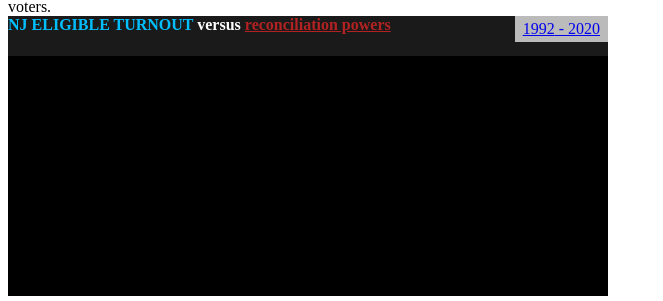
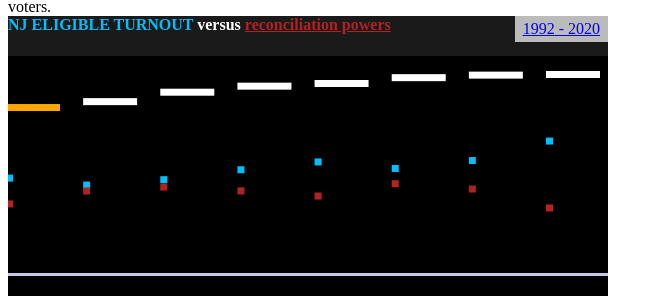
Before and after one commit to NickCarducci/TruncatedWholesaleTax, a React (Create React App) app: page / in a window 1280 px wide. Shown: the part 602-903 px from the top of the page, without its empty margins (0-663 px from the left). Built offline with nearby package versions, Linux system fonts and the light colour scheme; a web font is replaced by a local one.

Commit message:
Update index.js

```diff
--- a/src/index.js
+++ b/src/index.js
@@ -1,61 +1,241 @@
-import React from "react";
-import ReactDOM from "react-dom";
-import { Route, Switch, BrowserRouter } from "react-router-dom";
-import { CSSTransition, TransitionGroup } from "react-transition-group";
-import App from "./App";
-
-class PathRouter extends React.Component {
-  state = {};
-  componentDidUpdate = () => {
-    const { pathname } = this.state;
-    if (this.state.lastPathname !== pathname && pathname) {
-      this.setState({ lastPathname: pathname }, () => {
-        this.toPathname(pathname);
-      });
+import React /*, { useEffect, useRef }*/ from "react";
+import { UAParser } from "ua-parser-js";
+import {
+  Route,
+  BrowserRouter,
+  Routes,
+  useLocation,
+  useNavigate,
+  useParams
+} from "react-router-dom";
+import { createRoot } from "react-dom/client";
+import InitApp from "./App";
+class Authentication extends React.Component {
+  constructor(props) {
+    super(props); //"everyone in order to be for the people that use it. who decides?"
+    var parser = new UAParser();
+    const name = parser.getBrowser().name;
+    const device = parser.getDevice().type;
+    const width =
+      /* name.includes("Safari")
+      ? window.screen.availWidth
+      : */ window.innerWidth;
+    /*const height = name.includes("Safari")
+      ? window.screen.availHeight
+      : window.innerHeight;*/
+    this.state = {
+      device,
+      lastWidth: width,
+      width,
+      availableHeight: name
+        ? window.screen.availHeight - 20
+        : window.innerHeight,
+      sudo: true,
+      browser: name,
+      ios: name.includes("Safari"),
+      auth: undefined,
+      user: undefined,
+      meAuth: {},
+      //storedAuth: undefined,
+      storableAuth: []
+    };
+    this.anarchy = React.createRef();
+    this.taxes = React.createRef();
+  }
+  handleScroll = (e) => {
+    if (!this.state.offScroll) {
+      const scrollTop = window.scrollY;
+      this.setState(
+        {
+          scrolling: true,
+          scrollTop
+        },
+        () => {
+          clearTimeout(this.scrollTimeout);
+          this.scrollTimeout = setTimeout(() => {
+            this.setState({
+              scrolling: false
+            });
+          }, 2000);
+        } //will LP go anti-bank or is it Saver party grounds
+      ); //can I get a 1 for third party donee beneficiary
     }
   };
-  toPathname = (pathname) => {
-    this.setState({ pathname });
+  refresh = (event, first) => {
+    const width =
+      (this.state.ios ? window.screen.availWidth : window.innerWidth) - 20;
+    //console.log(width);
+    if (first || Math.abs(this.state.lastWidth - width) > 0) {
+      clearTimeout(this.resizeTimer);
+      this.resizeTimer = setTimeout(() => {
+        this.setState({
+          lastWidth: width,
+          width,
+          availableHeight: this.state.ios
+            ? window.screen.availHeight - 20
+            : window.innerHeight
+        });
+      }, 1500);
+    }
   };
+  componentDidMount = () => {
+    this.setState({
+      ios: this.state.browser.includes("Safari"),
+      iosNoPhoto: this.state.browser.includes("Safari")
+    });
+    this.checkInstall(true);
+    window.FontAwesomeConfig = { autoReplaceSvg: "nest" };
+    this.handleScroll();
+    window.addEventListener("resize", this.refresh);
+    window.addEventListener("scroll", this.handleScroll);
+    this.refresh(null, true);
+  };
+  componentWillUnmount = () => {
+    window.removeEventListener("beforeinstallprompt", this.beforeinstallprompt);
+    window.removeEventListener("appinstalled", this.afterinstallation);
+    this.matchMedia &&
+      this.matchMedia.removeEventListener("change", this.installChange);
+    clearTimeout(this.scrollTimeout);
+    clearTimeout(this.resizeTimer);
+    window.removeEventListener("resize", this.refresh);
+    window.removeEventListener("scroll", this.handleScroll);
+  };
+  beforeinstallprompt = (e) => {
+    // Prevent the mini-infobar from appearing on mobile
+    e.preventDefault();
+    this.setState({ showPWAprompt: true }, () => (this.deferredPrompt = e));
+    // Optionally, send analytics event that PWA install promo was shown.
+    console.log(`'beforeinstallprompt' event was fired.`);
+  };
+  afterinstallation = () => {
+    this.setState({ showPWAprompt: false }, () => (this.deferredPrompt = null));
+    console.log("PWA was installed");
+  };
+  installChange = (evt) => this.setState({ showPWAprompt: !evt.matches });
+
+  checkInstall = (addListers) => {
+    if (
+      navigator.standalone ||
+      window.matchMedia("(display-mode: standalone)").matches ||
+      document.referrer.startsWith("android-app://")
+    ) {
+      console.log("PWA");
+      /*window.alert(
+        `wow, thanks for adding us to your homescreen, please re-add ` +
+          `if any bugs pop up and email nick@thumbprint.us with any complaints! ` +
+          `STAGE: Work-In-Progress Beta (a.k.a. Alpha)`
+      );*/
+    } else {
+      const ios = () => {
+        return (
+          [
+            "iPad Simulator",
+            "iPhone Simulator",
+            "iPod Simulator",
+            "iPad",
+            "iPhone",
+            "iPod"
+          ].includes(navigator.platform) ||
+          // iPad on iOS 13 detection
+          (navigator.userAgent.includes("iOS") && "ontouchend" in document)
+        );
+      };
+      //!/iphone|ipad|ipod/.test(window.navigator.userAgent.toLowerCase())
+      if (ios()) {
+        if (addListers) {
+          this.matchMedia = window.matchMedia("(display-mode: standalone)");
+          this.matchMedia.addEventListener("change", this.installChange);
+
+          console.log("PWA query");
+          window.addEventListener(
+            "beforeinstallprompt",
+            this.beforeinstallprompt
+          );
+          window.addEventListener("appinstalled", this.afterinstallation);
+          this.refresh();
+        }
+      } else
+        this.setState({ showPWAprompt: true }, () =>
+          console.log("PWA query on iOS")
+        );
+    }
+  }; //cut progressive truncated wholesale tax deficit
+  //cut tax deficit
   render() {
-    return (
-      <Route
-        render={({ location, history }) => {
-          if (location.pathname !== this.state.pathname) {
-            clearTimeout(this.pauseRender);
-            this.pauseRender = setTimeout(() => {
-              this.setState({ pathname: location.pathname, history }, () => {
-                if (location.state && location.state.statePathname) {
-                  this.setState({
-                    statePathname: location.state.statePathname
-                  });
-                }
-              });
-            }, 200);
+    const { pathname, location, navigate } = this.props,
+      sp =
+        location.state &&
+        location.state.statePathname &&
+        location.state.statePathname;
+    const { availableHeight, showPWAprompt, width } = this.state;
+    return !width ? null : (
+      <InitApp
+        rediret={this.props.rediret}
+        navigate={navigate}
+        pathname={pathname}
+        statePathname={sp}
+        location={location}
+        unmountFirebase={this.state.unmountFirebase}
+        showPWAprompt={this.state.device === "mobile" && showPWAprompt}
+        apple={!this.matchMedia}
+        appHeight={availableHeight}
+        width={width}
+        //history={history}
+        closeWebAppPrompt={() => this.setState({ showPWAprompt: false })}
+        addToHomescreen={async () => {
+          this.setState({ showPWAprompt: false });
+          if (!this.deferredPrompt) {
+            window.alert(
+              "for iOS, you must use their browser option, 'add to homescreen' " +
+                "instead of providing web-developers beforeinstallprompt appinstalled"
+            );
+          } else {
+            this.deferredPrompt.prompt();
+            const { outcome } = await this.deferredPrompt.userChoice;
+            console.log(outcome);
+            // the prompt can't be used again so, throw it away
+            this.deferredPrompt = null;
           }
-          return (
-            <TransitionGroup key="1">
-              <CSSTransition key="1" timeout={300} classNames={"fade"}>
-                <Switch key={location.key} location={location}>
-                  <Route
-                    //exact
-                    path="/"
-                    render={(props) => <App pathname={this.state.pathname} />}
-                  />
-                </Switch>
-              </CSSTransition>
-            </TransitionGroup>
-          );
         }}
       />
     );
   }
 }
 
-const rootElement = document.getElementById("root");
+const ClassHook = () => {
+  return (
+    <Authentication
+      pathname={"/" + useParams()["*"]}
+      location={useLocation()}
+      navigate={useNavigate()}
+    />
+  );
+}; // "cannot be called inside a callback" <Hook/>
+createRoot(document.getElementById("root")).render(
+  <BrowserRouter>
+    <Routes>
+      <Route
+        //exact
+        path="/*"
+        //children,render
+        element={<ClassHook />} //Initelement
+      />
+    </Routes>
+  </BrowserRouter>
+);
+//don't use the stupidunusedrouter.js
+
+/*const rootElement = document.getElementById("root");
 ReactDOM.render(
   <BrowserRouter>
-    <PathRouter />
+    <Routes>
+      <Route
+        //exact
+        path="/*"
+        //children,render
+        element={<ClassHook />}
+      />
+    </Routes>
   </BrowserRouter>,
   rootElement
-);
+);*/
```
